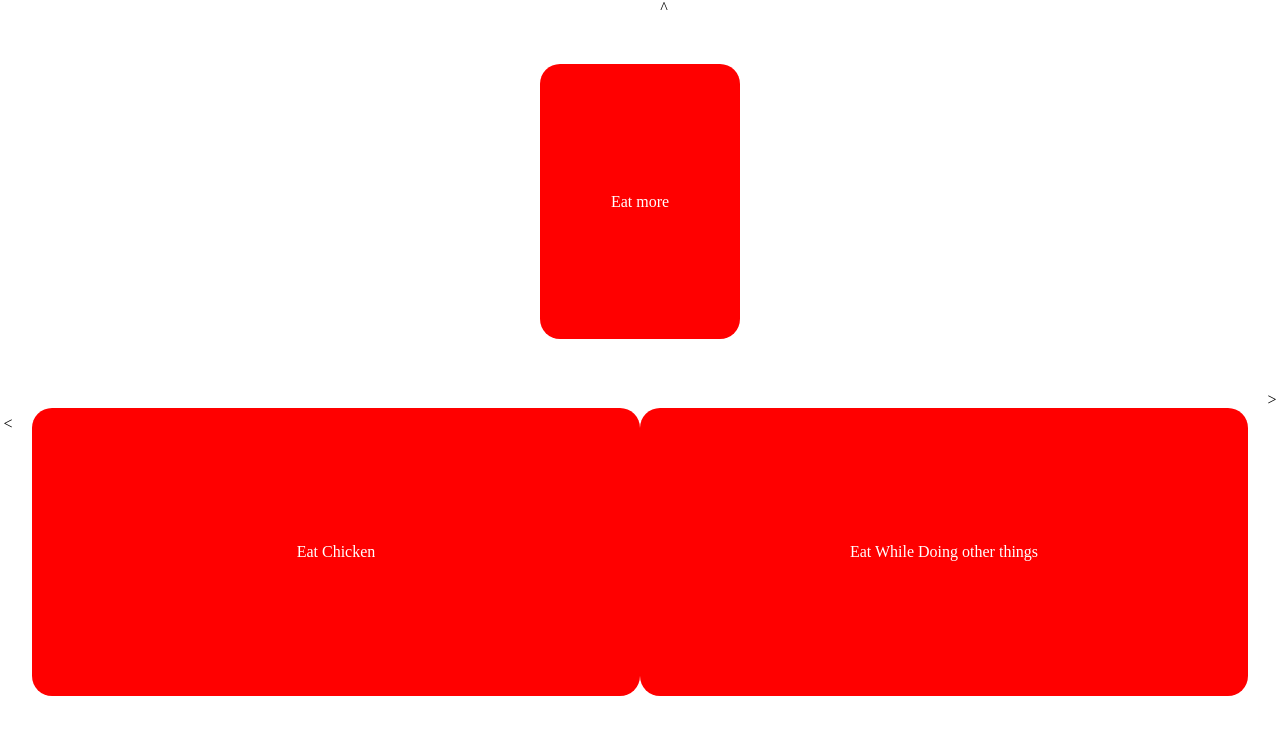
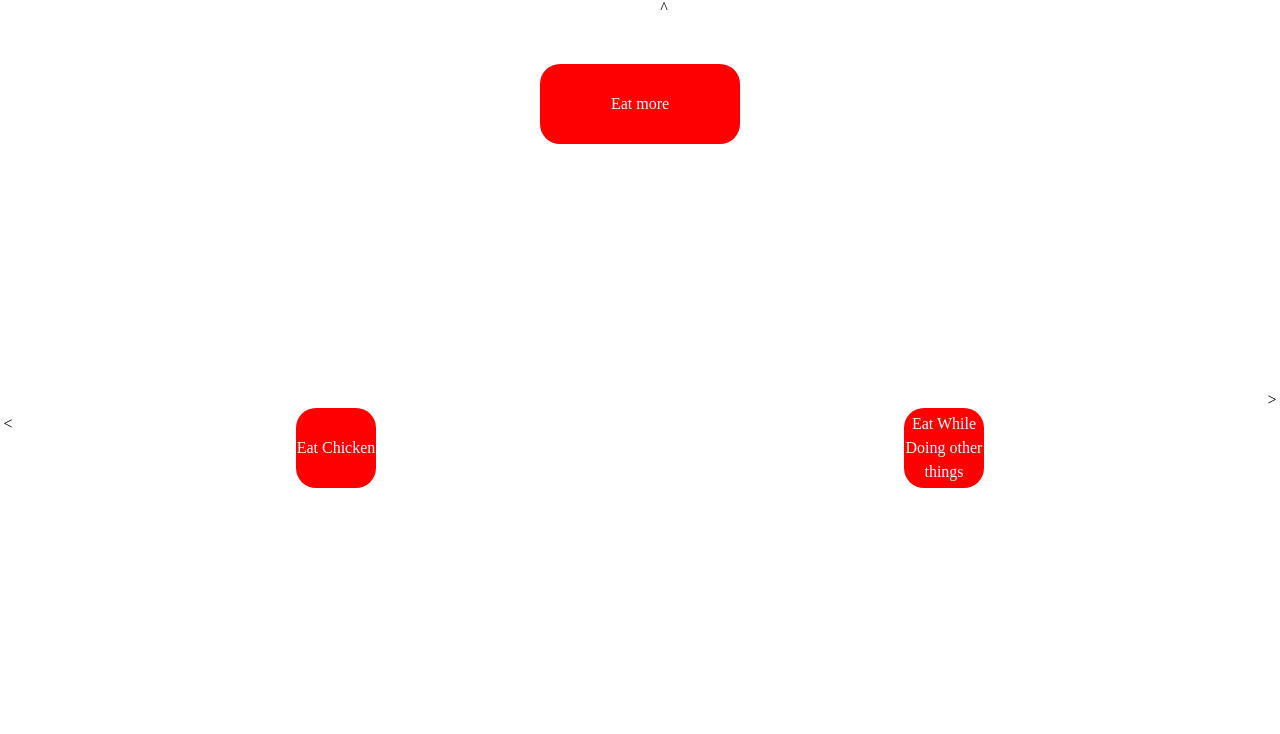
Before and after one commit to Chappydev/goal-tree, a React (Vite) app: page /task/1 in a window 1280 px wide. Shown: the top 734 px of the page. Built offline with nearby package versions, Linux system fonts and the light colour scheme.

Commit message:
Fix Node component for use in TreeNodeAbsolute; update css for Node

```diff
--- a/src/components/Node.jsx
+++ b/src/components/Node.jsx
@@ -1,21 +1,21 @@
-import React from 'react';
+import React, { forwardRef } from 'react';
 import { NavLink } from 'react-router-dom';
 import './Node.scss';
 
-const Node = ({ node, isGoal }) => {
+const Node = forwardRef(({ node, isGoal }, ref) => {
   console.log(node, isGoal);
   if (isGoal) {
     return (
-      <NavLink to={`/task/${node.id}`} className="goal-node node">
+      <NavLink to={`/task/${node.id}`} className="goal-node node" ref={ref}>
         {node.name}
       </NavLink>
     );
   }
   return (
-    <NavLink to={`/task/${node.id}`} className="task-node node">
+    <NavLink to={`/task/${node.id}`} className="task-node node" ref={ref}>
       {node.name}
     </NavLink>
   );
-};
+});
 
 export default Node;
--- a/src/components/Node.scss
+++ b/src/components/Node.scss
@@ -12,10 +12,10 @@
 
   &.goal-node {
     width: 200px;
-    height: 80%;
+    height: min(80%, 80px);
   }
   &.task-node {
-    width: 80%;
-    height: 80%;
+    width: min(80%, 80px);
+    height: min(80%, 80px);
   }
 }
--- a/src/components/TreeNode.scss
+++ b/src/components/TreeNode.scss
@@ -32,6 +32,7 @@ $box-color: white;
 .tree-node {
   display: flex;
   justify-content: center;
+  align-items: center;
   height: calc($row-height);
 }
 
--- a/src/components/TreeNodeAbsolute.jsx
+++ b/src/components/TreeNodeAbsolute.jsx
@@ -2,6 +2,7 @@ import React from 'react';
 import './TreeNode.scss';
 import useRect from '../hooks/useRect';
 import { NavLink } from 'react-router-dom';
+import Node from './Node';
 
 const TreeNodeAbsolute = ({
   node,
@@ -17,6 +18,7 @@ const TreeNodeAbsolute = ({
   // to appropriately fit the space given for the tree.
 
   const [rect, ref] = useRect();
+  console.log(rect);
 
   return (
     <div className="tree-node-wrapper">
```
